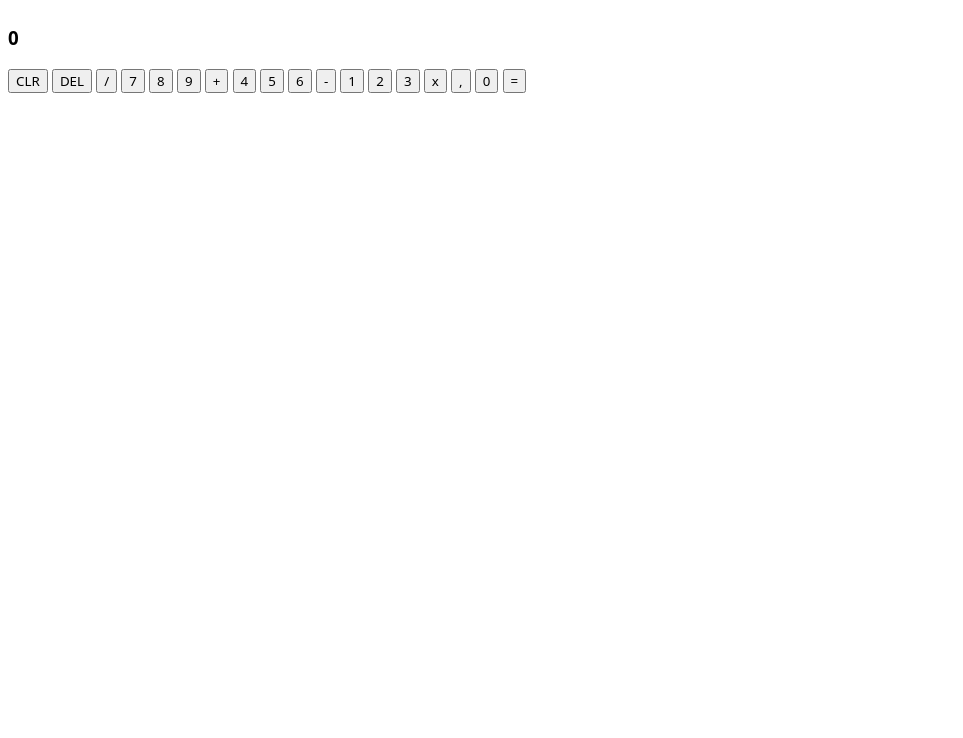
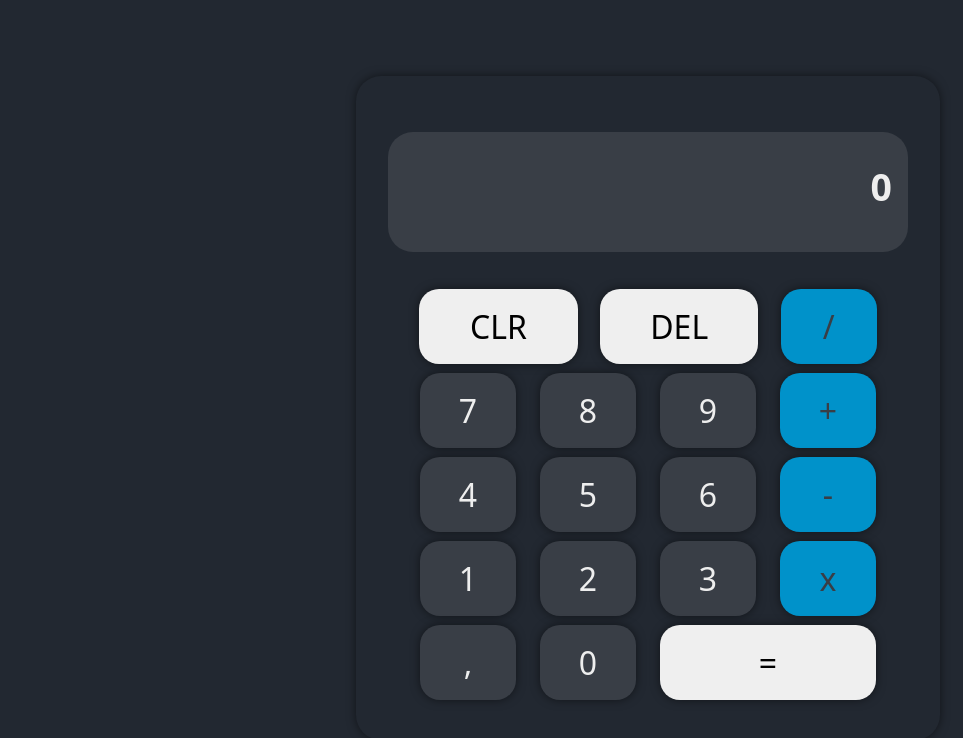
Before and after one commit to Slyvred/TP-Calculatrice, a plain HTML site: page index.html in a window 1280 px wide. Shown: the whole page, without its empty margins (0-963 px from the left). Drawn offline with Linux system fonts and the light colour scheme.

Commit message:
avancement sur la calculatrice et sécurisation du calcul

```diff
--- a/script.js
+++ b/script.js
@@ -1,4 +1,42 @@
-function printChar()
-{
-    document.getElementById("")
+let liste = [];
+let allNumber = "";
+
+function addToList(arg) {
+  if (arg === "+" || arg === "-" || arg === "*" || arg === "/") {
+    liste.push(" " + arg + " "); // " " est notre séparateur
+  } else {
+    liste.push(arg); // juste notre chiffre
+  }
+  document.getElementById("result").innerHTML = liste.join(""); // Affiche l'opération à l'écran
 }
+
+// Vérifie que notre syntaxe est correcte e.g. pas 1..1 / 2
+function secureEval(expression) {
+  try {
+    return eval(expression);
+  } catch (error) {
+    return new Error("Syntaxe");
+  }
+}
+
+function joinList() {
+  allNumber = liste.join("");
+}
+
+function calc(listenumber) {
+  joinList(listenumber);
+  document.getElementById("result").innerHTML = secureEval(allNumber);
+  document.getElementById("calcul").innerHTML = allNumber;
+  liste = [];
+}
+
+function del() {
+  liste.pop();
+  document.getElementById("result").innerHTML = liste.join("");
+}
+
+function reset() {
+  liste = [];
+  document.getElementById("result").innerHTML = 0;
+  document.getElementById("calcul").innerHTML = "";
+}
--- a/style.css
+++ b/style.css
@@ -1,43 +1,149 @@
+:root {
+  --color-1: #222831;
+  --color-2: #393e46;
+  --color-3: #0092ca;
+  --color-4: #eeeeee;
+  --font-size-1: 2rem;
+}
+
 * {
   font-family: system-ui, -apple-system, BlinkMacSystemFont, "Segoe UI", Roboto,
     Oxygen, Ubuntu, Cantarell, "Open Sans", "Helvetica Neue", sans-serif;
 }
 
-.calculatrice {
-  border: 1px solid black;
-  border-radius: 30px;
-  margin: 20vh auto;
-  width: 20vw;
-  height: 50vh;
-  padding: 30px;
-  /* background-color: cornflowerblue; */
+body {
+  background-color: var(--color-1);
+  width: 100%;
+  height: 100vh;
+  display: flex;
+  justify-content: center;
+  align-items: center;
+  overflow-y: scroll;
+  overflow-x: hidden;
 }
 
-.ecran {
-  border: 1px solid black;
-  border-radius: 10px;
-  margin: 0;
-  background-color: white;
-  height: 20vh;
+.content {
+  background-color: var(--color-1);
+  width: 520px;
+  height: 600px;
+  position: relative;
+  padding: 2rem;
+  border-radius: 25px;
+  box-shadow: 0 0 10px 0 rgba(0, 0, 0, 0.5);
 }
 
-.res {
-  border-top: 1px solid black;
+.display {
+  background-color: var(--color-2);
+  height: 20%;
+  border-radius: 25px;
+  display: flex;
+  flex-direction: column;
+  justify-content: center;
+  padding: 0 1rem;
+  font-size: 2rem;
+  color: var(--color-4);
+  margin-top: 1.5rem;
+  margin-bottom: 2rem;
 }
 
-button {
-  margin: 3px;
-  padding: 10px;
-  border: 1px solid black;
-  border-radius: 5px;
-  /* background-color: cadetblue; */
-  transition: 200ms;
+#result,
+#calcul {
+  display: flex;
+  justify-content: flex-end;
+  text-align: right;
 }
 
-button:hover {
-  filter: brightness(90%);
+#result {
+  margin-top: -3rem;
 }
 
-.buttons {
-  margin: auto;
+#calcul {
+  margin-top: 1.5rem;
 }
+
+.buttonContent {
+  background-color: var(--color-1);
+  height: 70%;
+  display: flex;
+  flex-direction: column;
+  flex-wrap: wrap;
+  justify-content: space-around;
+  align-items: center;
+}
+
+.fbtn {
+  width: 480px;
+  height: 75px;
+  position: relative;
+  display: flex;
+  justify-content: space-around;
+  align-items: center;
+}
+
+.num,
+.operator,
+.equal,
+.clear,
+.del {
+  border: none;
+  border-radius: 20px;
+  display: flex;
+  justify-content: center;
+  align-items: center;
+  cursor: pointer;
+  font-size: var(--font-size-1);
+  height: 100%;
+}
+
+.num {
+  width: 20%;
+  background-color: var(--color-2);
+  color: var(--color-4);
+  box-shadow: 0 0 10px 0 rgba(0, 0, 0, 0.5);
+  transition: all 0.4s;
+}
+
+.num:hover {
+  background-color: var(--color-3);
+  color: var(--color-1);
+  box-shadow: none;
+  transition: all 0.4s;
+}
+
+.operator {
+  width: 20%;
+  background-color: var(--color-3);
+  color: var(--color-2);
+  transition: 0.4s;
+  box-shadow: 0 0 10px 0 rgba(0, 0, 0, 0.5);
+}
+
+.operator:hover {
+  background-color: var(--color-4);
+  box-shadow: none;
+  transition: all 0.4s;
+}
+
+.equal {
+  width: 45%;
+}
+
+.del,
+.clear {
+  width: 33%;
+}
+
+.del,
+.clear,
+.equal {
+  box-shadow: 0 0 10px 0 rgba(0, 0, 0, 0.5);
+}
+
+.equal:hover,
+.clear:hover,
+.del:hover {
+  background-color: var(--color-3);
+  color: var(--color-4);
+  box-shadow: none;
+  transition: 0.4s;
+}
```
